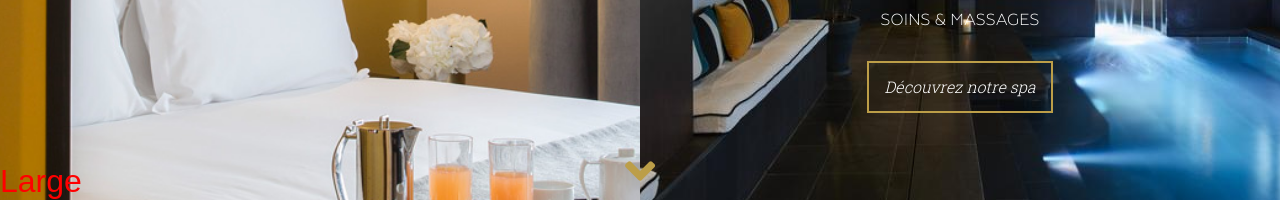
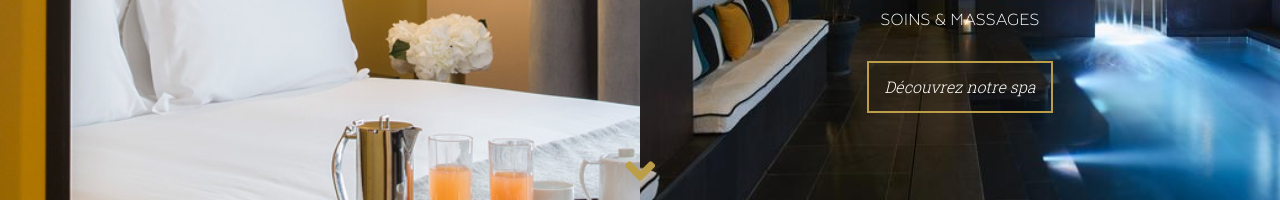
Before and after one commit to JorisAllgeyer/projet-parimis, a plain HTML site: page index.html in a window 1280 px wide. Shown: the part 600-802 px from the top of the page. Drawn offline with nearby package versions, Linux system fonts and the light colour scheme; some packages are replaced by stand-ins of ours.

Commit message:
commit 22

```diff
--- a/index.html
+++ b/index.html
@@ -352,13 +352,13 @@
     </footer>
   </div><!-- /FOOTER -->
 
-  <div class="break">
+  <!-- <div class="break">
     <span class="b0">Mobile</span>
     <span class="b1">Mobile Paysage</span>
     <span class="b2">Tablet</span>
     <span class="b3">Laptop</span>
     <span class="b4">Large</span>
-  </div>
+  </div> -->
 
   <script src="https://maps.googleapis.com/maps/api/js?key=AIzaSyBuakcGRgZHKfK-1N-rchnEcofVpHZTR7Y&callback=initMap" async defer></script>
   <script src="js/map.js"></script>
```
